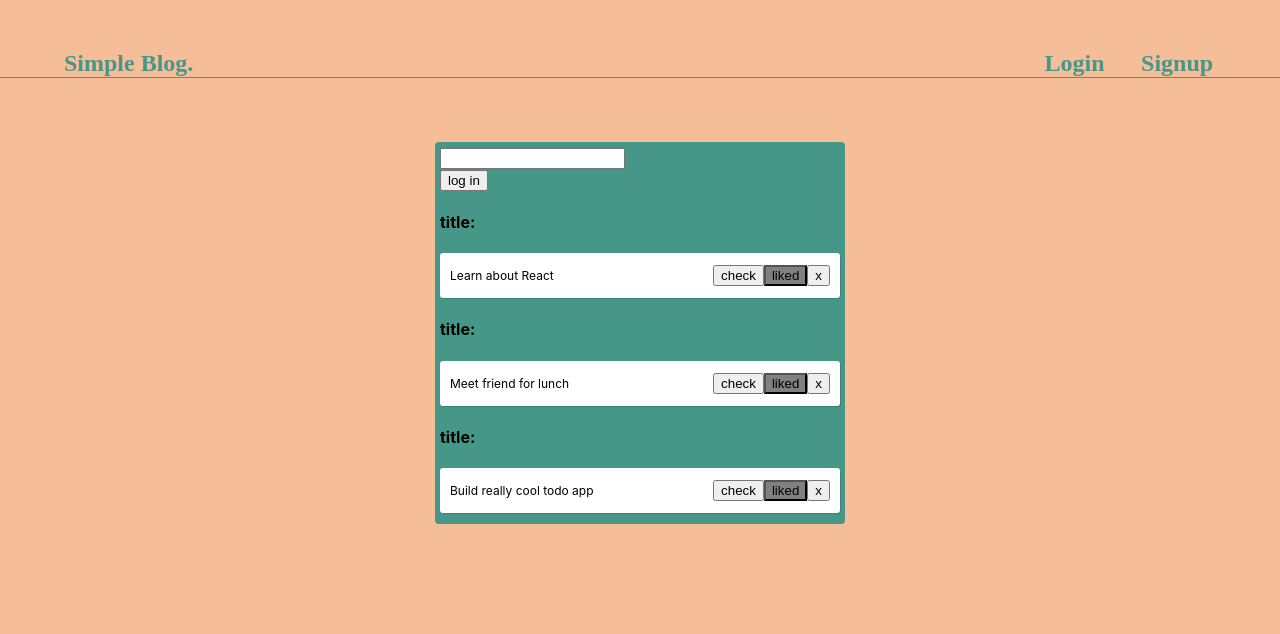
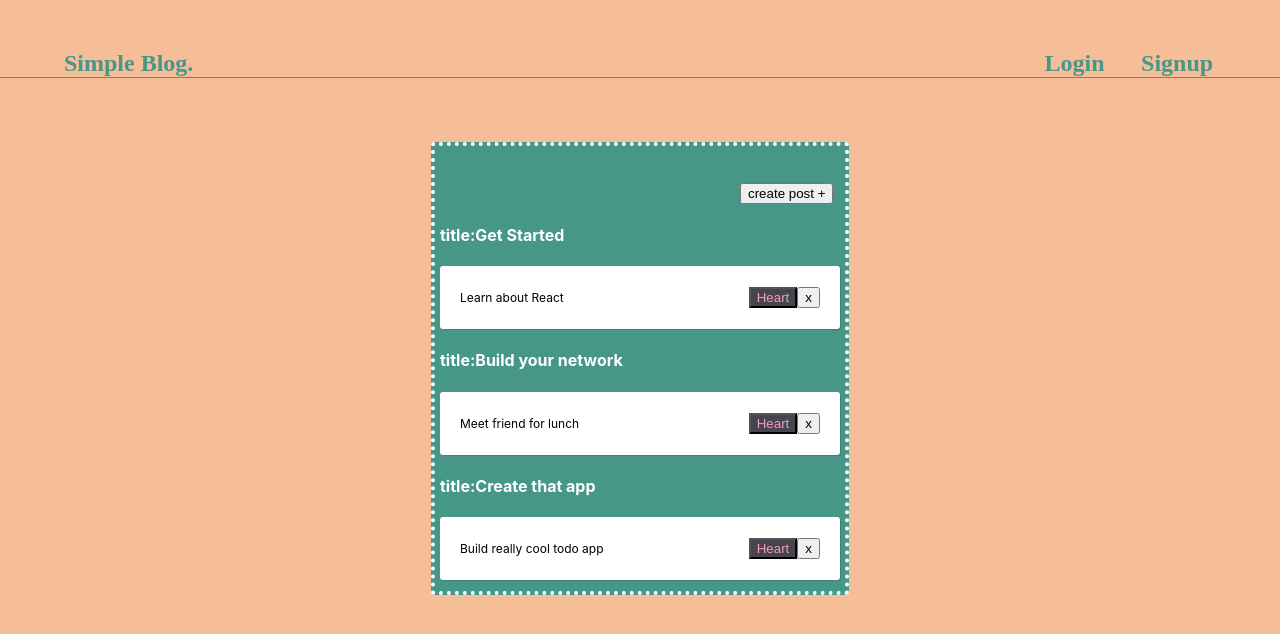
Before and after one commit to dsh410/SIMPLE-BLOG, a React (Create React App) app: page / in a window 1280 px wide. Shown: the top 634 px of the page. Built offline with nearby package versions, Linux system fonts and the light colour scheme.

Commit message:
created blog post,attempted too create a contolerPost.js file.

```diff
--- a/src/App.css
+++ b/src/App.css
@@ -73,6 +73,8 @@
       padding: 5px;
       margin: 0 auto;
       margin-top:5%;
+      border:4px dotted white;
+
     }
 
     .todo {
@@ -84,5 +86,16 @@
       font-size: 12px;
       justify-content: space-between;
       margin-bottom: 6px;
-      padding: 3px 10px;
+      padding: 3% 5%;
+
     }
+
+    .btn-post{
+      margin-left:75% ;
+      margin-top: 8%;
+
+    }
+
+    .post-title{
+      color:white;
+    }
--- a/src/App.js
+++ b/src/App.js
@@ -1,6 +1,7 @@
 import NavBar from './NavBar';
 import Todo from "./Todo";
 import TodoForm from "./TodoForm";
+import ControlPost from "./ControlPost";
 import './App.css';
 import { useState } from 'react';
 // import "bootstrap/dist/css/bootstrap.min.css";
@@ -10,19 +11,23 @@ import { useState } from 'react';
 const App = () => {
   const [todos,setTodos] = useState([
     {
+      title:"Get Started",
       text: "Learn about React",
       isCompleted: false
     }
     ,
     {
+      title:"Build your network",
       text: "Meet friend for lunch",
       isCompleted: false
     },
     {
+      title:'Create that app',
       text: "Build really cool todo app",
       isCompleted: false
     }
   ]);
+  const [post,setPost] = useState(false)
   const addTodo = text => {
     const newTodos = [ {text} ,...todos ];
     setTodos(newTodos);
@@ -34,19 +39,6 @@ const App = () => {
     setTodos(newTodos);
   };
 
-
-
-  const completeTodo = index => {
-    const newTodos = [...todos];
-    newTodos[index].isCompleted = true;
-    setTodos(newTodos);
-  };
-
-  const UncompleteTodo = index => {
-    const newTodos = [...todos];
-    newTodos[index].isCompleted = false;
-    setTodos(newTodos);
-  };
 
   const likedTodo = index => {
     const newTodos = [...todos];
@@ -61,11 +53,20 @@ const App = () => {
   }
 
 
+
+
   return (
     <div className="App">
       <NavBar title='Simple blog.' />
 
-         <div className="todo-list">
+      <div className="todo-list">
+
+        <ControlPost addTodo={addTodo} todos={todos}  removeTodo={removeTodo}
+            likedTodo={likedTodo}
+          unLikedTodo={unLikedTodo}
+
+        />
+
          <TodoForm addTodo={addTodo}    />
 
         {todos.map((todo, index) => (
@@ -73,8 +74,7 @@ const App = () => {
             key={index}
             index={index}
             todo={todo}
-            completeTodo={completeTodo}
-            UncompleteTodo={UncompleteTodo }
+
             removeTodo={removeTodo}
             likedTodo={likedTodo}
             unLikedTodo={unLikedTodo}
--- /dev/null
+++ b/src/ControlPost.js
@@ -0,0 +1,11 @@
+
+
+const ControlPost = (props) => {
+    return (
+        <div>
+
+        </div>
+    )
+}
+
+export default ControlPost;
--- a/src/Todo.js
+++ b/src/Todo.js
@@ -6,7 +6,7 @@ function Todo({ todo, index, completeTodo, UncompleteTodo, removeTodo, likedTodo
     return (
 
         <div>
-            <h4>title:{todo.title}</h4>
+            <h4 className="post-title">title:{todo.title}</h4>
       <div
         className="todo"
         style={{ textDecoration: todo.isCompleted ? "line-through" : "" }}
@@ -15,15 +15,11 @@ function Todo({ todo, index, completeTodo, UncompleteTodo, removeTodo, likedTodo
        <p> {todo.text}</p>
         <div>
 
-        <button
-            onClick={() => todo.isCompleted ? UncompleteTodo(index) :
-                completeTodo(index)} >
-            {todo.isCompleted ? 'uncheck' : 'check'}
-        </button>
+
 
         <button className="heart-shape"
-            style={{ backgroundColor: todo.isLiked ? "#F19CBB" : "gray" }}
-            onClick={() => todo.isLiked ? unLikedTodo(index) : likedTodo(index)} >liked</button>
+            style={{ backgroundColor: todo.isLiked ? "#F19CBB" : "#46444F",color:"#F19CBB" }}
+                        onClick={() => todo.isLiked ? unLikedTodo(index) : likedTodo(index)} >{todo.isLiked?'Unlike' : 'Heart'}</button>
 
         <button onClick={() => removeTodo(index)}>x</button>
         </div>
--- a/src/TodoForm.js
+++ b/src/TodoForm.js
@@ -12,15 +12,17 @@ function TodoForm({ addTodo } ,props) {
 
     return (
         <div>
-      <form onSubmit={handleSubmit}>
-        <input
+            <form onSubmit={handleSubmit}>
+
+        {/* <input
           type="text"
           className="input"
           value={value}
           onChange={e => setValue(e.target.value)}
-        />
+        /> */}
+                <button className="btn btn-post">create post +</button>
         </form>
-            <button onClick={() => props.logIn}>log in</button>
+
         </div>
     );
   }
```
